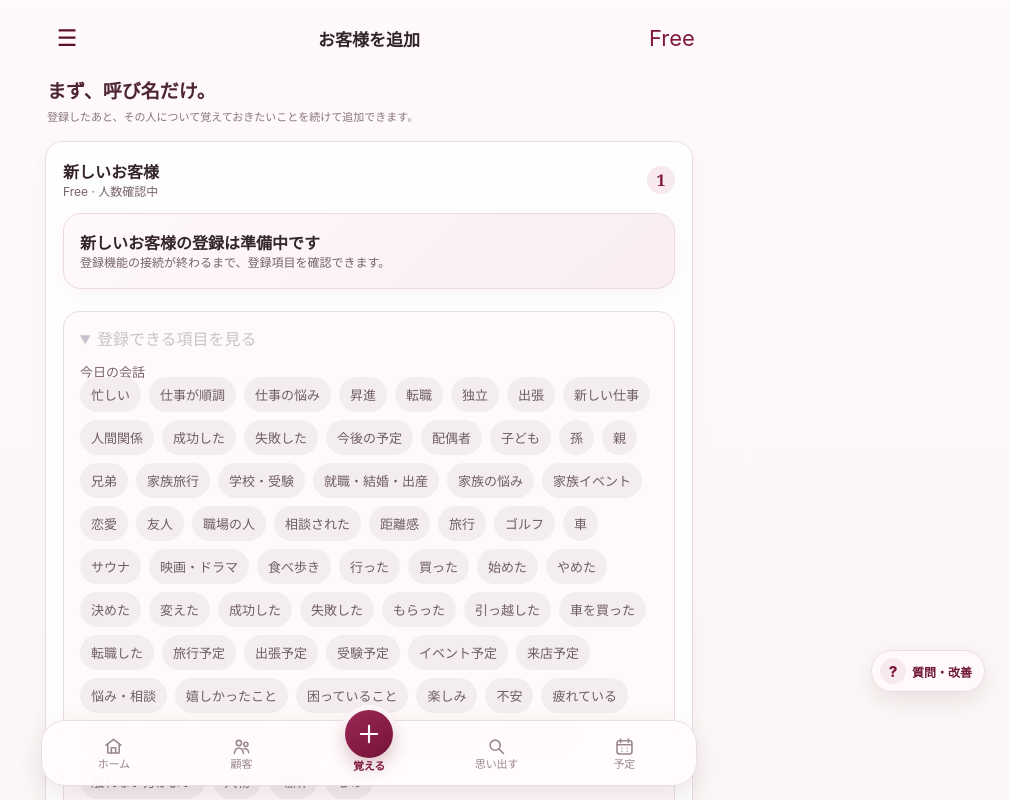
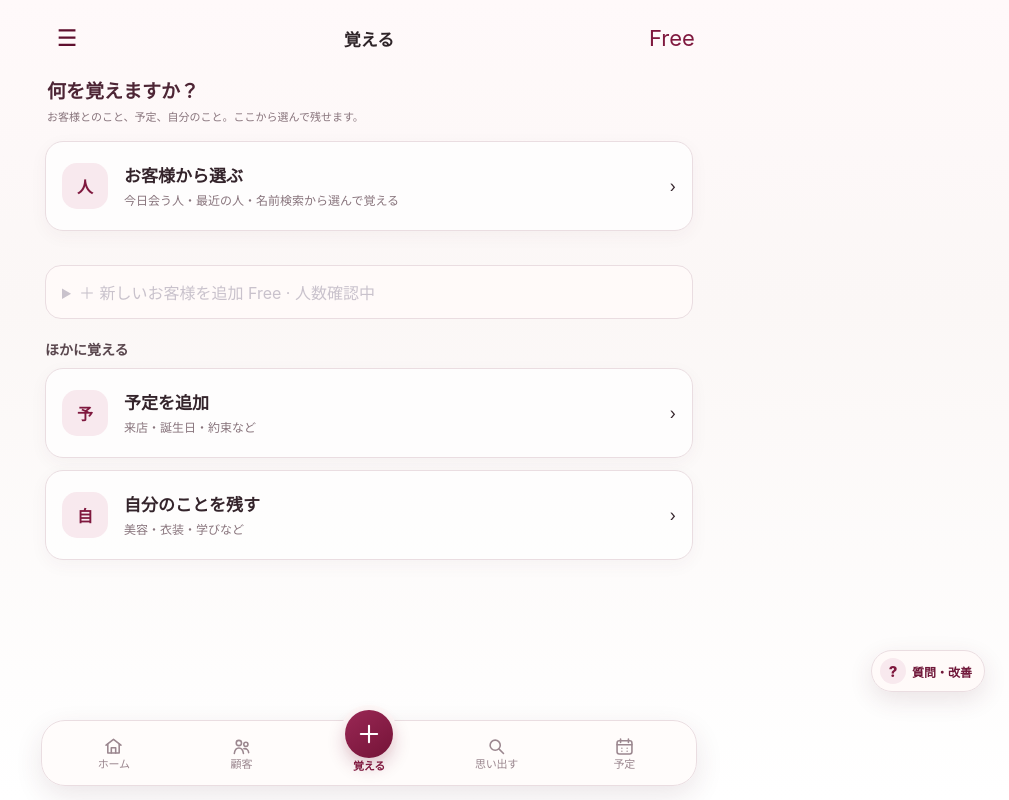
Before and after one commit to karukimori-wq/Velvet, a Next.js app: page /add in a window 1280 px wide. Shown: the top 800 px of the page, without its empty margins (271-1280 px from the left). Built offline with nearby package versions, Linux system fonts and the light colour scheme; no server answers.

Commit message:
Turn add into the remember hub

```diff
--- a/app/add/page.tsx
+++ b/app/add/page.tsx
@@ -7,11 +7,11 @@ import { rememberPreviewGroups } from "@/lib/remember-fields";
 import { getRequestIdentity } from "@/lib/auth/request-identity";
 import { getPlanAccess } from "@/lib/plan-access";
 
-export default async function AddPage(){
- const bridge=getGrowthEngineBridgeStatus();const {workspaceId,userId,ownerUserId}=await getRequestIdentity();const [access,customerResult]=await Promise.all([getPlanAccess(ownerUserId),bridge.configured?listGrowthCustomersWithStatus(workspaceId,userId):Promise.resolve({customers:[],status:"unconfigured" as const})]);const customers=customerResult.customers;const sourceAvailable=customerResult.status==="ok";const atLimit=Boolean(access.customerLimit&&sourceAvailable&&customers.length>=access.customerLimit);const planLabel=access.plan==="free"?(sourceAvailable?`${customers.length}/30名`:"Free · 人数確認中"):access.plan==="pro"?"Pro":"Business";
- return <main className="shell addCustomerShell"><AppHeader title="お客様を追加" rightHref="/plans" rightLabel={access.plan==="free"?(sourceAvailable?`${customers.length}/30`:"Free"):access.plan==="pro"?"Pro":"B"}/>
- <section className="addCustomerIntro"><strong>まず、呼び名だけ。</strong><small>登録したあと、その人について覚えておきたいことを続けて追加できます。</small></section>
- <div className="card addCustomerCard"><div className="row"><div><div className="timelineTitle">新しいお客様</div><div className="formHint">{planLabel}</div></div><span className="addStepBadge">1</span></div>{bridge.configured?<AddCustomerForm atLimit={atLimit} customerCount={customers.length} sourceAvailable={sourceAvailable} freePlan={access.plan==="free"}/>:<><div className="card noticeCard"><div className="timelineTitle">新しいお客様の登録は準備中です</div><div className="formHint">登録機能の接続が終わるまで、登録項目を確認できます。</div></div><details className="detailsCard" open><summary>登録できる項目を見る</summary><div className="stack detailsBody">{rememberPreviewGroups.map(group=><div key={group.title}><div className="fieldLabel">{group.title}</div><div className="chips">{group.labels.map(item=><span className="chip" key={item}>{item}</span>)}</div></div>)}</div></details></>}</div>
- <div className="sectionTitle">すでに登録している人なら</div><div className="stack registerHub"><Link className="card registerChoice" href="/capture"><div className="registerIcon">＋</div><div><strong>今日のことを覚える</strong><p>会話・来店・贈り物などを、短く残す</p></div><span>›</span></Link><Link className="card registerChoice" href="/people"><div className="registerIcon">人</div><div><strong>お客様から選ぶ</strong><p>一覧から相手を選んで、思い出す・覚える</p></div><span>›</span></Link></div>
- <div className="sectionTitle">予定・自分のこと</div><div className="stack registerHub"><Link className="card registerChoice" href="/schedule#add-schedule"><div className="registerIcon">予</div><div><strong>予定を追加</strong><p>来店・誕生日・約束など</p></div><span>›</span></Link><Link className="card registerChoice" href="/self-investment"><div className="registerIcon">自</div><div><strong>自分のことを残す</strong><p>美容・衣装・学びなど</p></div><span>›</span></Link></div><BottomNav/></main>;
+export default async function AddPage({searchParams}:{searchParams:Promise<{new?:string}>}){
+ const query=await searchParams;const bridge=getGrowthEngineBridgeStatus();const {workspaceId,userId,ownerUserId}=await getRequestIdentity();const [access,customerResult]=await Promise.all([getPlanAccess(ownerUserId),bridge.configured?listGrowthCustomersWithStatus(workspaceId,userId):Promise.resolve({customers:[],status:"unconfigured" as const})]);const customers=customerResult.customers;const sourceAvailable=customerResult.status==="ok";const atLimit=Boolean(access.customerLimit&&sourceAvailable&&customers.length>=access.customerLimit);const planLabel=access.plan==="free"?(sourceAvailable?`${customers.length}/30名`:"Free · 人数確認中"):access.plan==="pro"?"Pro":"Business";const showNewCustomer=query.new==="1";
+ return <main className="shell addCustomerShell rememberHubShell"><AppHeader title="覚える" rightHref="/plans" rightLabel={access.plan==="free"?(sourceAvailable?`${customers.length}/30`:"Free"):access.plan==="pro"?"Pro":"B"}/>
+ <section className="addCustomerIntro rememberHubIntro"><strong>何を覚えますか？</strong><small>お客様とのこと、予定、自分のこと。ここから選んで残せます。</small></section>
+ <div className="stack registerHub rememberHubPrimary"><Link className="card registerChoice rememberPrimaryChoice" href="/capture"><div className="registerIcon">人</div><div><strong>お客様から選ぶ</strong><p>今日会う人・最近の人・名前検索から選んで覚える</p></div><span>›</span></Link>
+ <details className="detailsCard addCustomerDetails" id="new-customer" open={showNewCustomer}><summary>＋ 新しいお客様を追加 <span>{planLabel}</span></summary><div className="detailsBody"><div className="card addCustomerCard"><div className="row"><div><div className="timelineTitle">まず、呼び名だけ。</div><div className="formHint">登録したあと、その人について続けて覚えられます。</div></div><span className="addStepBadge">1</span></div>{bridge.configured?<AddCustomerForm atLimit={atLimit} customerCount={customers.length} sourceAvailable={sourceAvailable} freePlan={access.plan==="free"}/>:<><div className="card noticeCard"><div className="timelineTitle">新しいお客様の登録は準備中です</div><div className="formHint">登録機能の接続が終わるまで、登録項目を確認できます。</div></div><details className="detailsCard" open><summary>登録できる項目を見る</summary><div className="stack detailsBody">{rememberPreviewGroups.map(group=><div key={group.title}><div className="fieldLabel">{group.title}</div><div className="chips">{group.labels.map(item=><span className="chip" key={item}>{item}</span>)}</div></div>)}</div></details></>}</div></div></details></div>
+ <div className="sectionTitle">ほかに覚える</div><div className="stack registerHub"><Link className="card registerChoice" href="/schedule#add-schedule"><div className="registerIcon">予</div><div><strong>予定を追加</strong><p>来店・誕生日・約束など</p></div><span>›</span></Link><Link className="card registerChoice" href="/self-investment"><div className="registerIcon">自</div><div><strong>自分のことを残す</strong><p>美容・衣装・学びなど</p></div><span>›</span></Link></div><BottomNav/></main>;
 }
```
